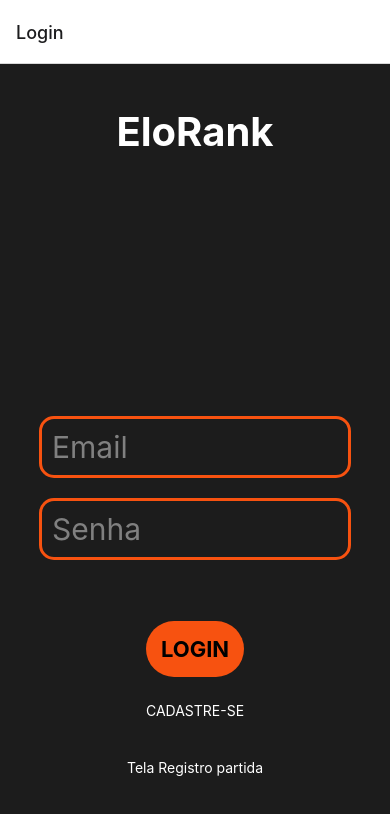
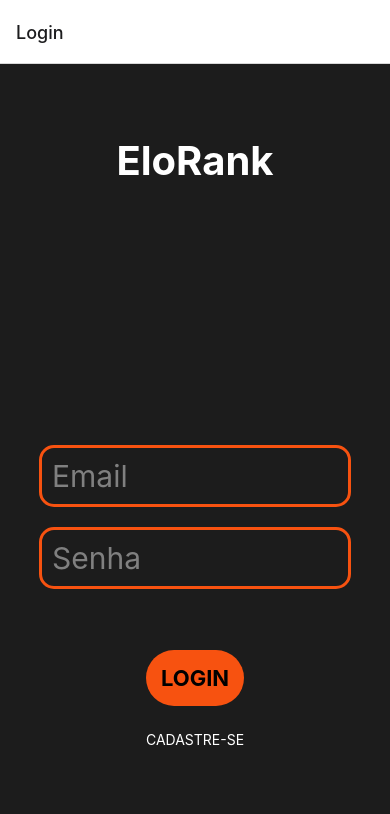
Before and after one commit to nipem-londrina/pi-5, a React Native app: screen /Login in a window 390 px wide. Shown: the top 814 px of the page. Built offline with nearby package versions, Linux system fonts and the light colour scheme.

Commit message:
Final Commit

```diff
--- a/package.json
+++ b/package.json
@@ -16,7 +16,7 @@
     "expo": "~48.0.18",
     "expo-status-bar": "~1.4.4",
     "react": "18.2.0",
-    "react-native": "0.71.8",
+    "react-native": "0.71.3",
     "react-native-dotenv": "^3.4.9"
   },
   "devDependencies": {
--- a/src/pages/Login/index.js
+++ b/src/pages/Login/index.js
@@ -48,13 +48,6 @@ export default function Login({ navigation }) {
           style={styles.cadastrese}
           onPress={() => navigation.navigate('Cadastro')}
         >CADASTRE-SE</Text>
-      </TouchableOpacity>
-
-      <TouchableOpacity>
-        <Text
-          style={styles.cadastrese}
-          onPress={() => navigation.navigate('RegistroPartida')}
-        >Tela Registro partida</Text>
       </TouchableOpacity>
 
       <StatusBar style="auto" />
```
Also changed, not shown: 1 other file (tests, documents, lock files or other folders).
